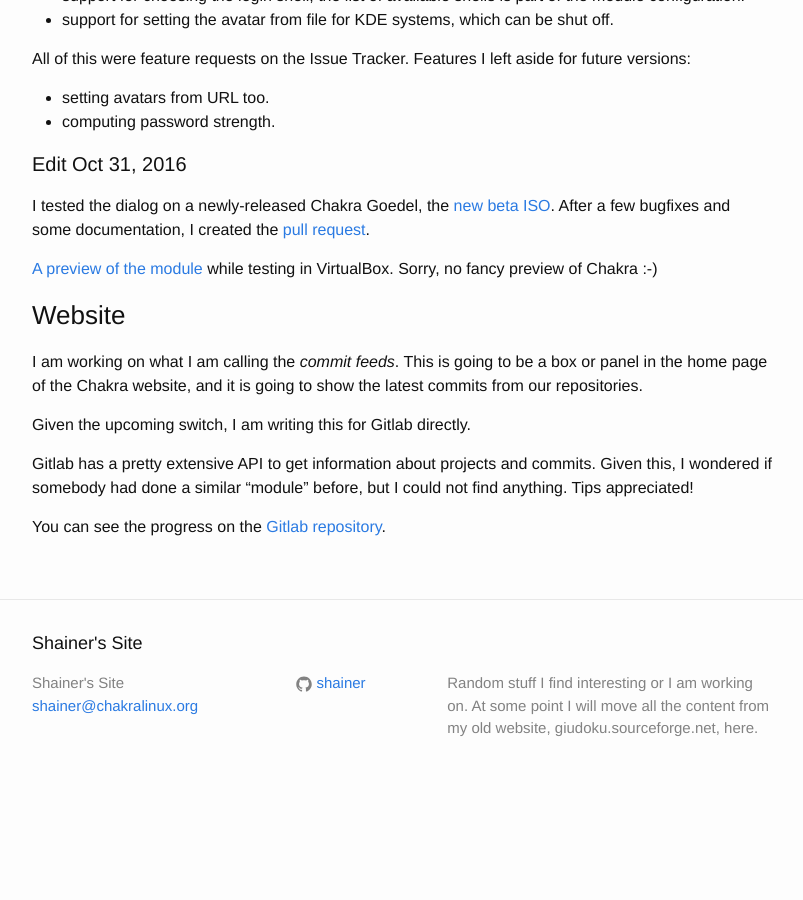
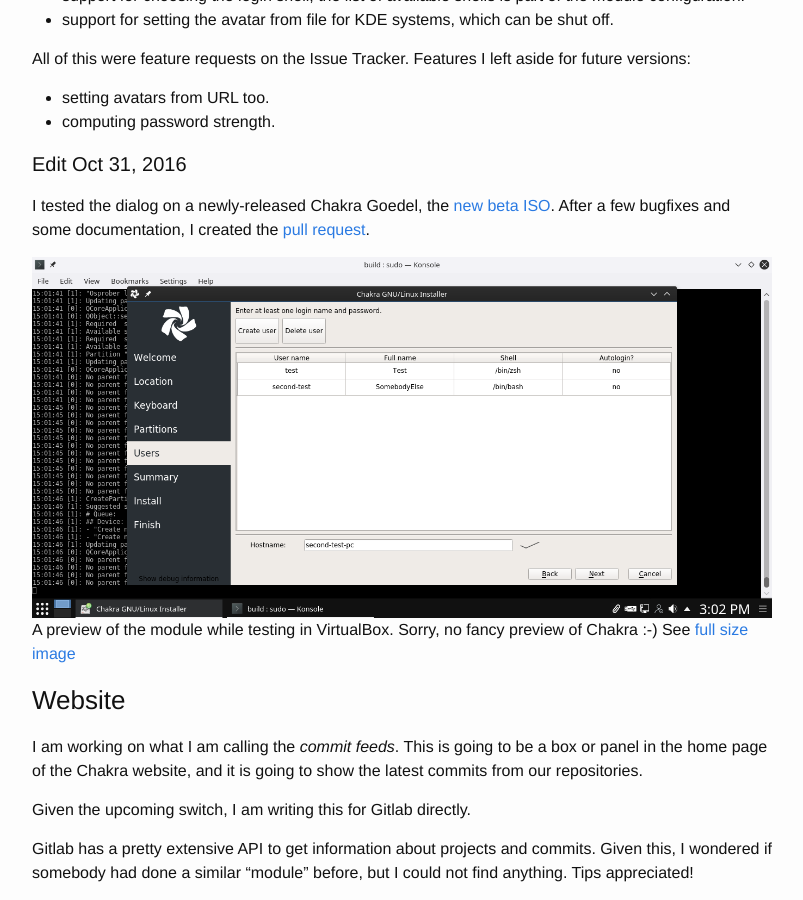
Before and after one commit to shainer/shainer.github.io, a Jekyll site: the page built from _posts/2016-10-29-chakra-development.md, in a window 1280 px wide and 900 px high, scrolled down 825 px. Shown: the whole window, without its empty margins (238-1041 px from the left). Built offline with Jekyll 4.4.1, drawn with Linux system fonts in a browser that asks for light colours; before the commit the page ends 1625 px from its top, so only the background shows below that.

Commit message:
Update 2016-10-29-chakra-development.md
Image links.

```diff
--- a/_posts/2016-10-29-chakra-development.md
+++ b/_posts/2016-10-29-chakra-development.md
@@ -33,7 +33,7 @@
 #### Edit Oct 31, 2016
 I tested the dialog on a newly-released Chakra Goedel, the [new beta ISO](https://rsync.chakralinux.org/releases/testing/). After a few bugfixes and some documentation, I created the [pull request](https://github.com/calamares/calamares/pull/270).
 
-[A preview of the module]({{ site.url }}/images/vb-chakra-goedel-users-view.png) while testing in VirtualBox. Sorry, no fancy preview of Chakra :-)
+![Testing the module]({{ site.url }}/images/vb-chakra-goedel-users-view.png) A preview of the module while testing in VirtualBox. Sorry, no fancy preview of Chakra :-) See [full size image]({{ site.url }}/images/vb-chakra-goedel-users-view.png)
 
 
 ### Website
```
